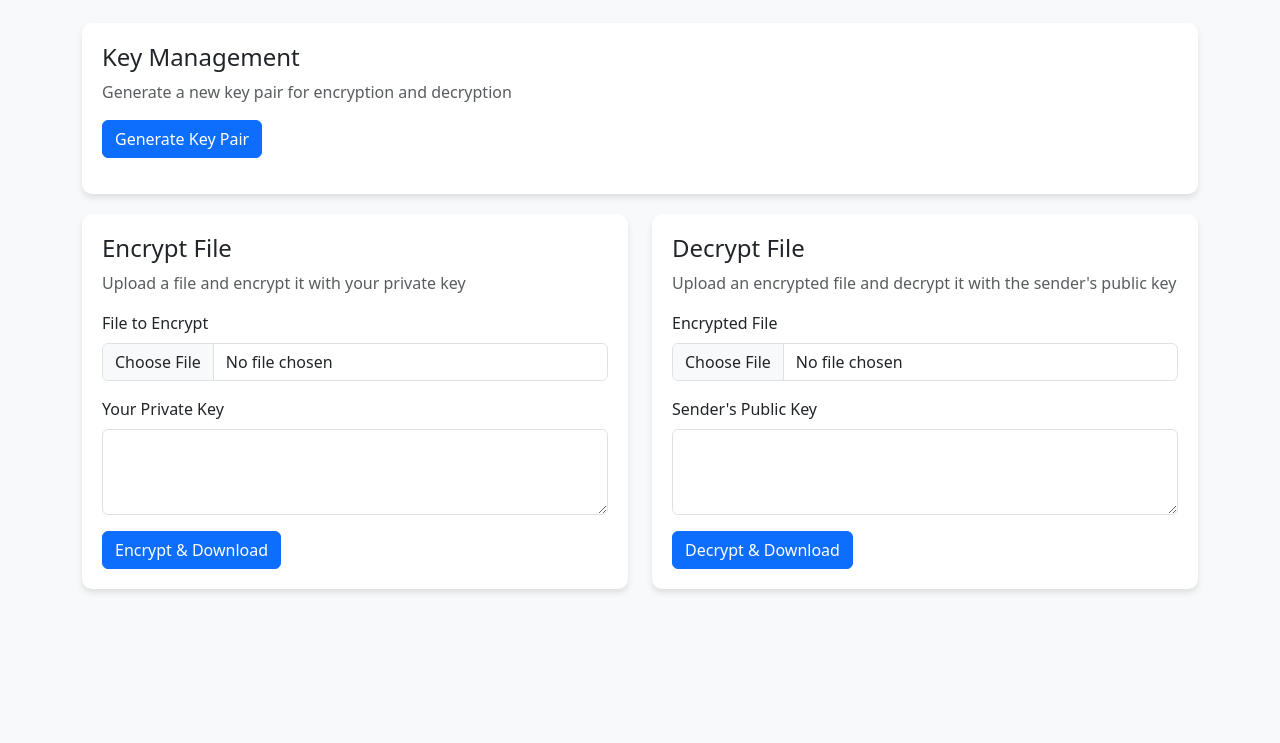
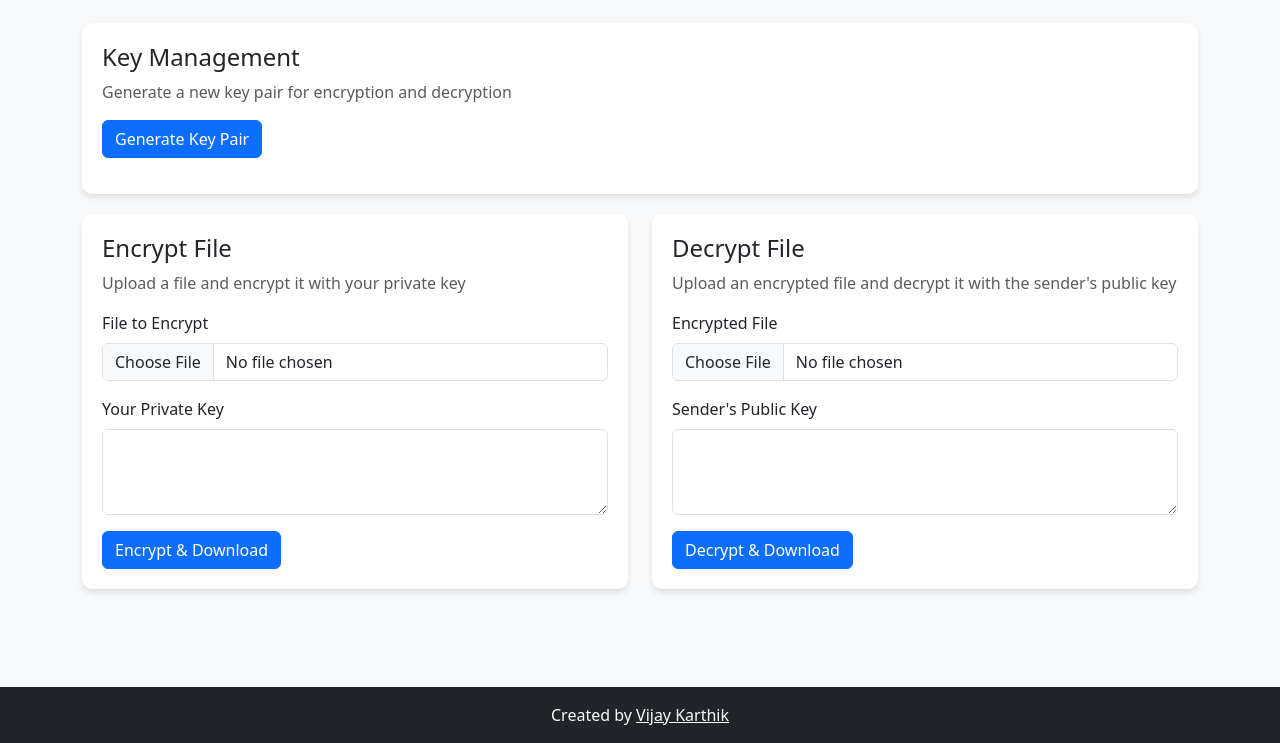
Before and after one commit to vijaykarthiktk/CryptoViz, a Flask app: page / in a window 1280 px wide. Shown: the part 57-800 px from the top of the page. Run offline with Flask 3, Linux system fonts and the light colour scheme; some libraries are stand-ins or nearby versions.

Commit message:
Updated.

```diff
--- a/app.py
+++ b/app.py
@@ -2,7 +2,6 @@ from flask import Flask, render_template, request, send_file, jsonify
 from Cryptodome.PublicKey import RSA
 from Cryptodome.Cipher import PKCS1_OAEP
 from Cryptodome.Hash import SHA256
-import os
 import io
 
 app = Flask(__name__)
@@ -56,30 +55,59 @@ def encrypt_file():
 
 @app.route('/decrypt', methods=['POST'])
 def decrypt_file():
-    if 'file' not in request.files or 'public_key' not in request.form:
-        return jsonify({'error': 'Missing file or public key'}), 400
+    if 'file' not in request.files:
+        return jsonify({'error': 'No file uploaded'}), 400
+    if 'public_key' not in request.form:
+        return jsonify({'error': 'No public key provided'}), 400
 
     file = request.files['file']
+    if not file.filename:
+        return jsonify({'error': 'Empty file selected'}), 400
+
     public_key_pem = request.form['public_key']
+    if not public_key_pem.strip():
+        return jsonify({'error': 'Empty public key'}), 400
 
     try:
         # Load public key
         public_key = RSA.import_key(public_key_pem)
         cipher = PKCS1_OAEP.new(public_key, hashAlgo=SHA256)
 
-        # Read and decrypt file
-        encrypted_data = file.read()
-        decrypted_data = cipher.decrypt(encrypted_data)
+        # Read file in chunks to handle memory efficiently
+        chunk_size = 8192  # 8KB chunks
+        encrypted_data = b''
+        print(dir(file))
+        while True:
+            chunk = file.read(chunk_size)
+            if not chunk:
+                break
+            encrypted_data += chunk
+
+        if not encrypted_data:
+            return jsonify({'error': 'File is empty'}), 400
+
+        # Decrypt the data
+        try:
+            decrypted_data = cipher.decrypt(encrypted_data)
+        except ValueError as ve:
+            return jsonify({'error': f'Decryption failed: Invalid data format'}), 400
+        except Exception as de:
+            return jsonify({'error': f'Decryption process failed: {str(de)}'}), 400
 
         # Create response with decrypted data
+        memory_file = io.BytesIO(decrypted_data)
+        memory_file.seek(0)
+
         return send_file(
-            io.BytesIO(decrypted_data),
+            memory_file,
             mimetype='application/octet-stream',
             as_attachment=True,
             download_name=f'decrypted_{file.filename}'
         )
+    except ValueError as ve:
+        return jsonify({'error': f'Invalid key format: {str(ve)}'}), 400
     except Exception as e:
-        return jsonify({'error': str(e)}), 400
+        return jsonify({'error': f'Decryption failed: {str(e)}'}), 400
 
 @app.errorhandler(404)
 def page_not_found(error):
--- a/static/script.js
+++ b/static/script.js
@@ -55,9 +55,17 @@ document.getElementById('encryptForm').addEventListener('submit', async (e) => {
 document.getElementById('decryptForm').addEventListener('submit', async (e) => {
     e.preventDefault();
 
+    const file = document.getElementById('decryptFile').files[0];
+    const publicKey = document.getElementById('decryptKey').value;
+
+    if (!file || !publicKey) {
+        alert('Please select a file and enter the public key');
+        return;
+    }
+
     const formData = new FormData();
-    formData.append('file', document.getElementById('decryptFile').files[0]);
-    formData.append('public_key', document.getElementById('decryptKey').value);
+    formData.append('file', file);
+    formData.append('public_key', publicKey.trim());
 
     try {
         const response = await fetch('/decrypt', {
@@ -70,14 +78,14 @@ document.getElementById('decryptForm').addEventListener('submit', async (e) => {
             const url = window.URL.createObjectURL(blob);
             const a = document.createElement('a');
             a.href = url;
-            a.download = 'decrypted_' + document.getElementById('decryptFile').files[0].name;
+            a.download = 'decrypted_' + file.name;
             document.body.appendChild(a);
             a.click();
             window.URL.revokeObjectURL(url);
             a.remove();
         } else {
             const error = await response.json();
-            throw new Error(error.error);
+            throw new Error(error.error || 'Failed to decrypt file');
         }
     } catch (error) {
         alert('Error decrypting file: ' + error.message);
--- a/templates/index.html
+++ b/templates/index.html
@@ -6,6 +6,18 @@
     <title>CryptoViz - File Encryption</title>
     <link href="https://cdn.jsdelivr.net/npm/bootstrap@5.3.0/dist/css/bootstrap.min.css" rel="stylesheet">
     <style>
+        html, body {
+            height: 100%;
+        }
+        body {
+            display: flex;
+            flex-direction: column;
+            min-height: 100vh;
+            background-color: #f8f9fa;
+        }
+        .content-wrapper {
+            flex: 1 0 auto;
+        }
         .key-container {
             background: white;
             border-radius: 10px;
@@ -26,15 +38,20 @@
             max-height: 150px;
             overflow-y: auto;
         }
+        footer {
+            flex-shrink: 0;
+            margin-top: auto;
+        }
     </style>
 </head>
-<body class="bg-light">
+<body>
     <nav class="navbar navbar-expand-lg navbar-dark bg-dark">
         <div class="container">
             <a class="navbar-brand" href="/">CryptoViz</a>
         </div>
     </nav>
 
+    <div class="content-wrapper">
         <div class="container mt-4">
             <div class="row">
                 <div class="col-12">
@@ -101,6 +118,13 @@
                 </div>
             </div>
         </div>
+    </div>
+
+    <footer class="bg-dark text-light py-3">
+        <div class="container text-center">
+            <p class="mb-0">Created by <a href="http://vijaykarthiktk.vercel.app" class="text-light text-decoration-underline">Vijay Karthik</a></p>
+        </div>
+    </footer>
 
     <script src="https://cdn.jsdelivr.net/npm/bootstrap@5.3.0/dist/js/bootstrap.bundle.min.js"></script>
     <script src="{{ url_for('static', filename='script.js') }}"></script>
```
Lines whose indentation alone changed are shown as unchanged.
